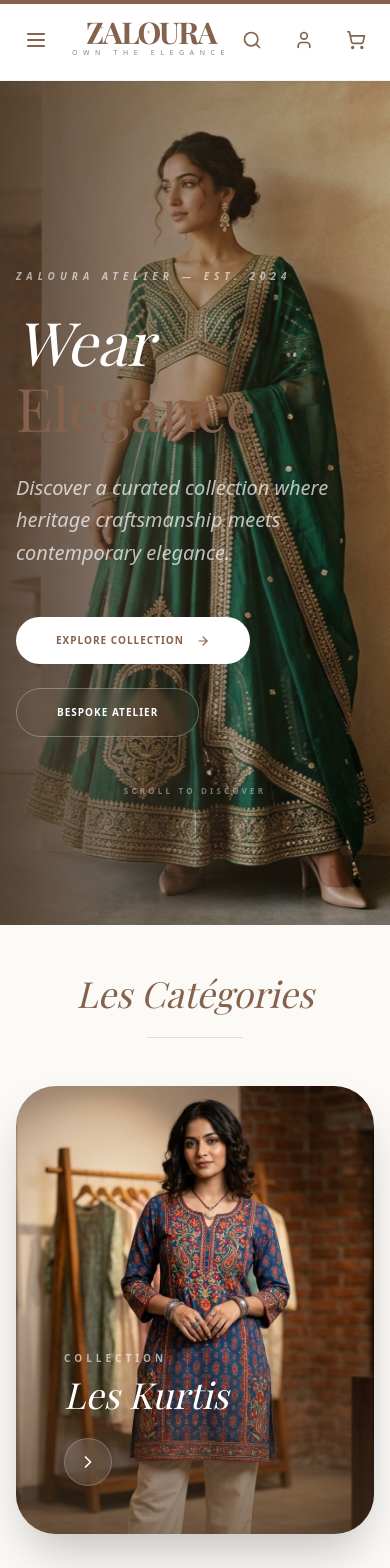
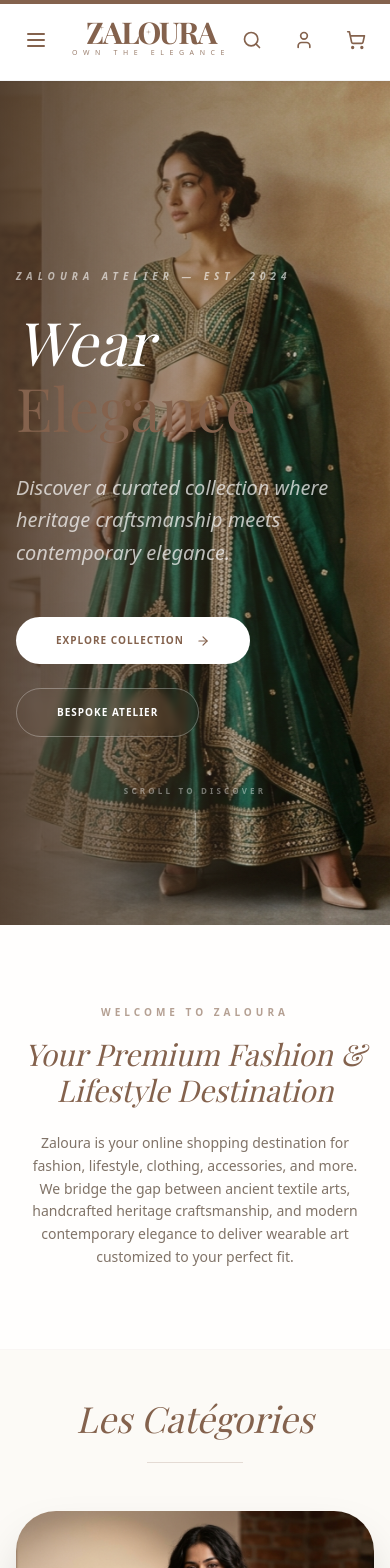
Before and after one commit to csaiswarya1997/mernstack-anokhi, a React (Vite) app in the folder frontend/: page / in a window 390 px wide. Shown: the top 1568 px of the page. Built offline with nearby package versions, Linux system fonts and the light colour scheme; no server answers; a web font is replaced by a local one.

Commit message:
changes-done

```diff
--- a/frontend/index.html
+++ b/frontend/index.html
@@ -7,10 +7,19 @@
     <link rel="preconnect" href="https://fonts.googleapis.com">
     <link rel="preconnect" href="https://fonts.gstatic.com" crossorigin>
     <link href="https://fonts.googleapis.com/css2?family=Playfair+Display:ital,wght@0,400..900;1,400..900&family=Inter:wght@100..900&display=swap" rel="stylesheet">
-    <title>Zaloura</title>
-    <meta name="description" content="Zaloura - Online shopping for fashion, lifestyle, and more." />
+    <title>Zaloura - Online Shopping for Fashion & Lifestyle</title>
+    <meta name="description" content="Zaloura is an online shopping platform for fashion, lifestyle, clothing, accessories, and more." />
     <meta name="robots" content="index, follow" />
     <link rel="canonical" href="https://zaloura.in/" />
+    <script type="application/ld+json">
+    {
+      "@context": "https://schema.org",
+      "@type": "Organization",
+      "name": "Zaloura",
+      "url": "https://zaloura.in",
+      "logo": "https://zaloura.in/favicon.svg"
+    }
+    </script>
     <script src="https://checkout.razorpay.com/v1/checkout.js"></script>
   </head>
   <body>
--- a/frontend/src/pages/Home.jsx
+++ b/frontend/src/pages/Home.jsx
@@ -87,6 +87,20 @@ const Home = () => {
         <div className="absolute bottom-12 left-1/2 -translate-x-1/2 flex flex-col items-center gap-4 reveal-up delay-1000">
           <span className="text-[8px] uppercase tracking-[0.4em] text-white/40 font-bold">Scroll to discover</span>
           <div className="w-[1px] h-16 bg-gradient-to-b from-white/40 to-transparent"></div>
+        </div>
+      </section>
+
+      {/* Brand Introduction Banner for Google SEO */}
+      <section className="py-20 bg-accent/5 border-b border-primary/5 text-center reveal-up">
+        <div className="max-w-4xl mx-auto px-6">
+          <span className="text-[10px] uppercase tracking-[0.4em] font-bold text-primary/60 block mb-4">Welcome to Zaloura</span>
+          <h2 className="text-3xl md:text-4xl font-serif text-primary mb-6 italic">
+            Your Premium Fashion & Lifestyle Destination
+          </h2>
+          <p className="text-secondary/70 font-sans leading-relaxed text-sm md:text-base max-w-2xl mx-auto">
+            Zaloura is your online shopping destination for fashion, lifestyle, clothing, accessories, and more.
+            We bridge the gap between ancient textile arts, handcrafted heritage craftsmanship, and modern contemporary elegance to deliver wearable art customized to your perfect fit.
+          </p>
         </div>
       </section>
 
```
